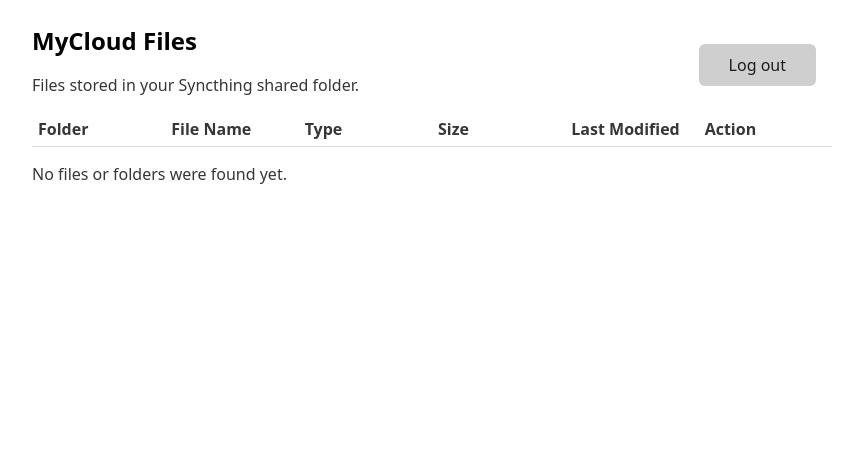
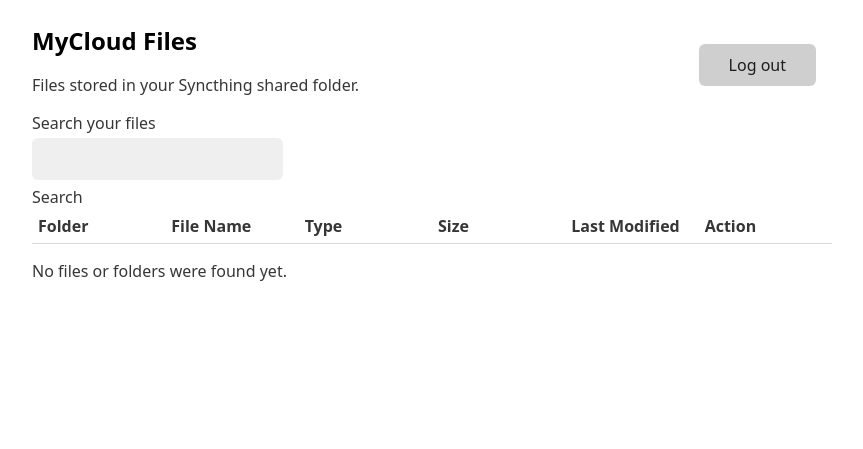
Before and after one commit to vaishantn/iCloud_alternative, a Flask app: page / in a window 1280 px wide. Shown: the top 449 px of the page, without its empty margins (208-1071 px from the left). Run offline with Flask 3, Linux system fonts and the light colour scheme; the visitor is signed in with stand-in values (Sample User, id 1); lists and menus that the app fills with data are empty; some libraries are stand-ins or nearby versions.

Commit message:
added a search bar

```diff
--- a/app.py
+++ b/app.py
@@ -21,6 +21,7 @@ from werkzeug.utils import secure_filename
 
 from converter import Converter
 from get_name import Get_Name
+from file_search import FileSearch
 
 
 load_dotenv()
@@ -43,12 +44,13 @@ if DEMO_MODE:
 else:
     SYNCED_FOLDER_PATH = Path(
         os.getenv(
-            "SYNCED_FOLDER_PATH",
+            "HOST_SYNCED_FOLDER_PATH",
             str(Path.home() / "Syncthing_savefolder"),
         )
     ).expanduser().resolve()
 
 SYNCED_FOLDER_PATH.mkdir(parents=True, exist_ok=True)
+file_search = FileSearch(SYNCED_FOLDER_PATH)
 
 # In normal mode, these must come from the user's private .env file.
 # Placeholder values let the app start but Syncthing actions will fail
@@ -64,26 +66,7 @@ def require_login():
 
 
 def get_local_files():
-    files = []
-
-    for path in sorted(SYNCED_FOLDER_PATH.rglob("*")):
-        if path.is_file():
-            relative_path = path.relative_to(SYNCED_FOLDER_PATH).as_posix()
-
-            files.append(
-                {
-                    "folder_name": "Syncthing Files",
-                    "file_name": path.name,
-                    "relative_path": relative_path,
-                    "type": "file",
-                    "size": path.stat().st_size,
-                    "time": datetime.fromtimestamp(
-                        path.stat().st_mtime
-                    ).strftime("%Y-%m-%d %H:%M"),
-                }
-            )
-
-    return files
+    return file_search.list_files()
 
 
 def get_syncthing_files():
@@ -144,8 +127,12 @@ def home():
     if not require_login():
         return redirect(url_for("login"))
 
+    search_query = request.args.get("q", "", type=str)
+    print("Search query:", repr(search_query))
+    print("Search query type:", type(search_query))
+
     try:
-        items = get_local_files()
+        items = file_search.search(search_query)
 
     except (requests.RequestException, RuntimeError, ValueError) as exc:
         app.logger.warning("Could not load Syncthing files: %s", exc)
@@ -153,12 +140,16 @@ def home():
             f"Could not connect to Syncthing: {exc}",
             "error",
         )
+    except (OSError, ValueError) as exc:
+        app.logger.warning("Could not search files: %s", exc)
+        flash(f"Could not search files.","error",)
         items = []
 
     return render_template(
         "index.html",
         files=items,
         demo_mode=DEMO_MODE,
+        search_query=search_query
     )
 
 
--- /dev/null
+++ b/file_search.py
@@ -0,0 +1,50 @@
+from datetime import datetime
+from pathlib import Path
+
+class FileSearch:
+    def __init__(self, folder_path):
+        self.folder_path = Path(folder_path).expanduser().resolve()
+        self.folder_path.mkdir(parents=True, exist_ok=True)
+
+    def list_files(self):
+        files = []
+
+        for path in sorted(self.folder_path.rglob("*")):
+            if not path.is_file():
+                continue
+
+            try:
+                relative_path = path.relative_to(self.folder_path).as_posix()
+
+                stat = path.stat()
+
+                files.append({
+                    "folder_name": "Syncthing Files",
+                    "file_name": path.name,
+                    "relative_path": relative_path,
+                    "type": "file",
+                    "size": stat.st_size,
+                    "time": datetime.fromtimestamp(
+                        stat.st_mtime
+                    ).strftime("%Y-%m-%d %H:%M"),
+                })
+            except OSError:
+                continue
+
+        return files
+
+    def search(self, item):
+
+        if not isinstance(item, str):
+            raise TypeError("querry must be string")
+        item = item.strip().casefold()
+        files = self.list_files()
+
+        if not item:
+            return files
+
+        return [
+            file for file in files
+            if item in file["file_name"].casefold()
+            or item in file["relative_path"].casefold()
+        ]
--- a/templates/index.html
+++ b/templates/index.html
@@ -59,6 +59,15 @@
     <p>
         Files stored in your Syncthing shared folder.
     </p>
+    <form action="{{ url_for('home') }}" method="GET">
+        <label for="file-search">Search your files</label>
+        <input id="file-search" type="search" name="q" value="{{ search_querry }}"
+        <button type="submit">Search</button>
+        {% if search_querry %}
+            <a href="{{ url_for('home') }}">Clear search</a>
+
+        {% endif %}
+    </form>
 
     <table>
         <thead>
```
Also changed, not shown: 1 other file.
